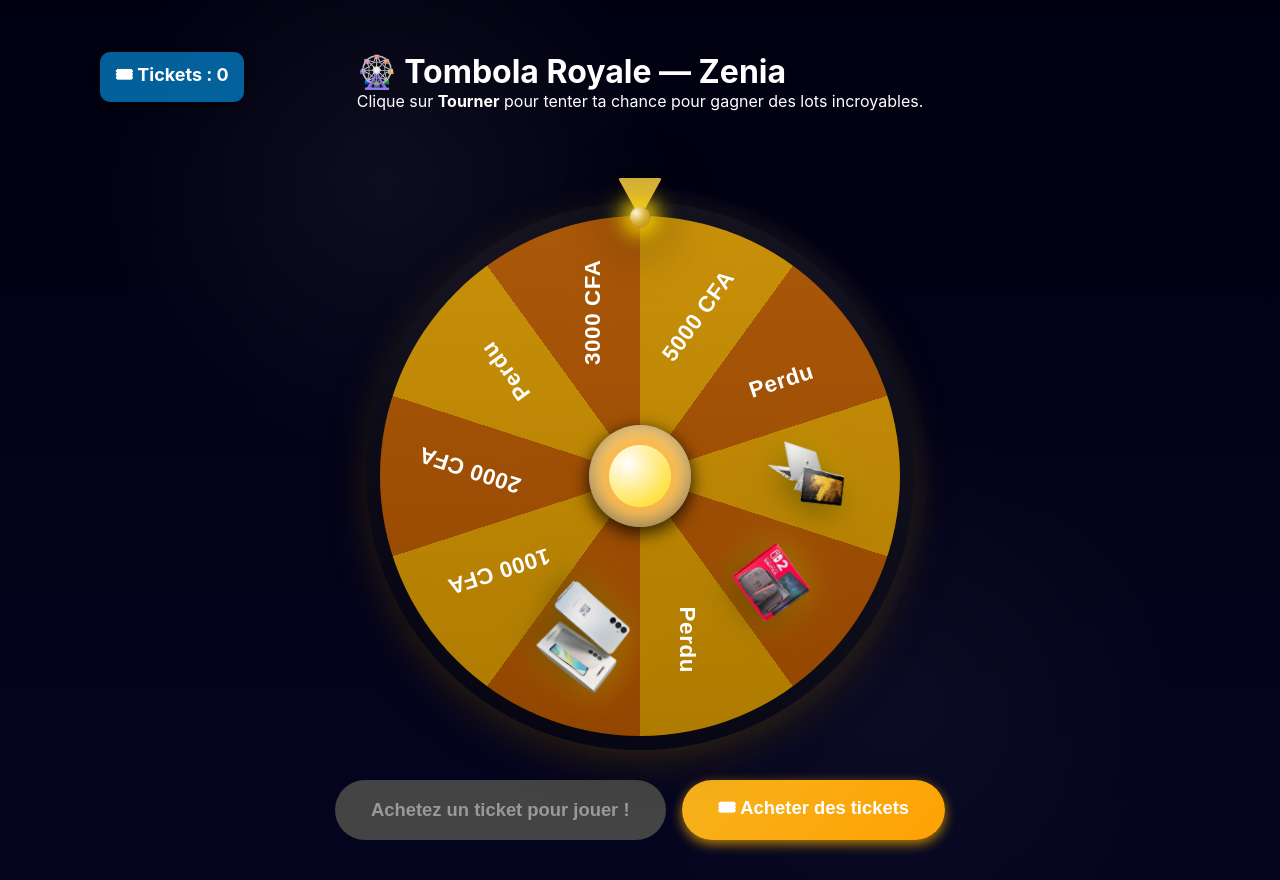
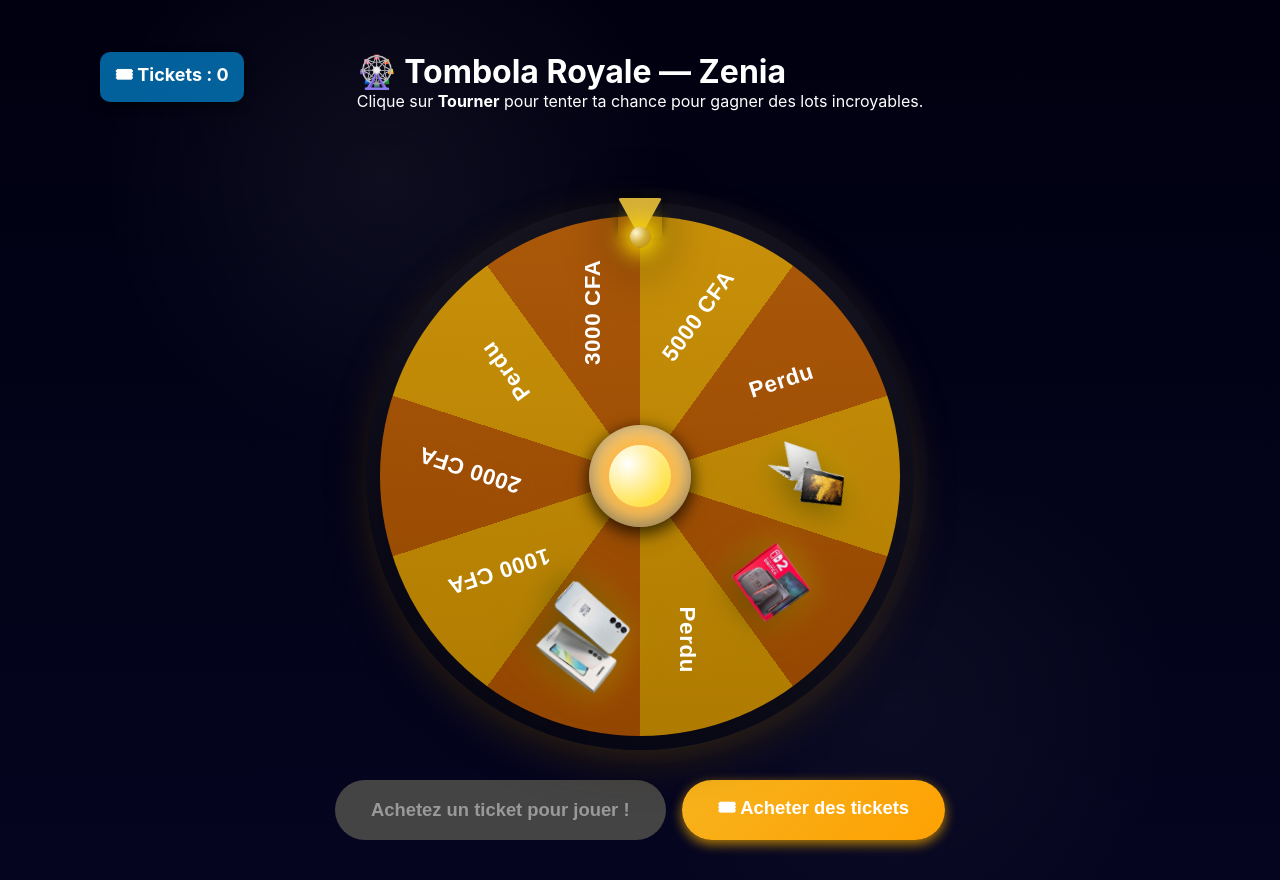
Before and after one commit to NebularForge/zenia-tombola-frontend, a React (Create React App) app: page /tombola in a window 1280 px wide. Built offline with nearby package versions, Linux system fonts and the light colour scheme.

Commit message:
Amélioration du visuel

```diff
--- a/src/tombola/tombola.css
+++ b/src/tombola/tombola.css
@@ -152,11 +152,12 @@ filter: blur(0.5px);
     position: absolute;
     left: 50%;
     transform: translateX(-50%);
-    top: 10px; /* ajuster la position verticale */
+    top: 30px; /* ⬅ Descendue par rapport à 10px */
     z-index: 40;
     pointer-events: none;
     filter: drop-shadow(0 8px 24px rgba(0, 0, 0, 0.6));
 }
+
 
 /* La pointe de la flèche en or */
 .tw-pointer-tip {
```
